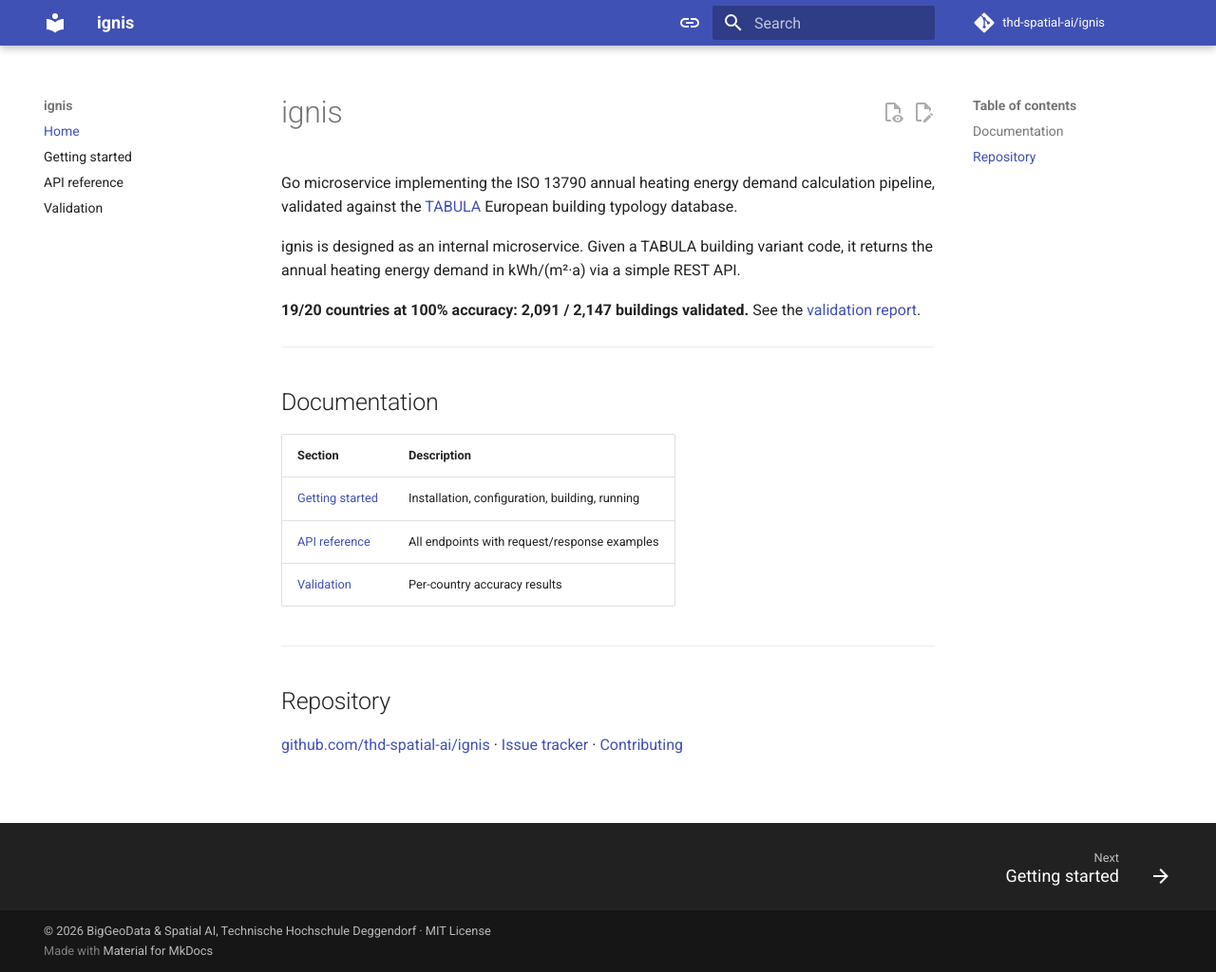
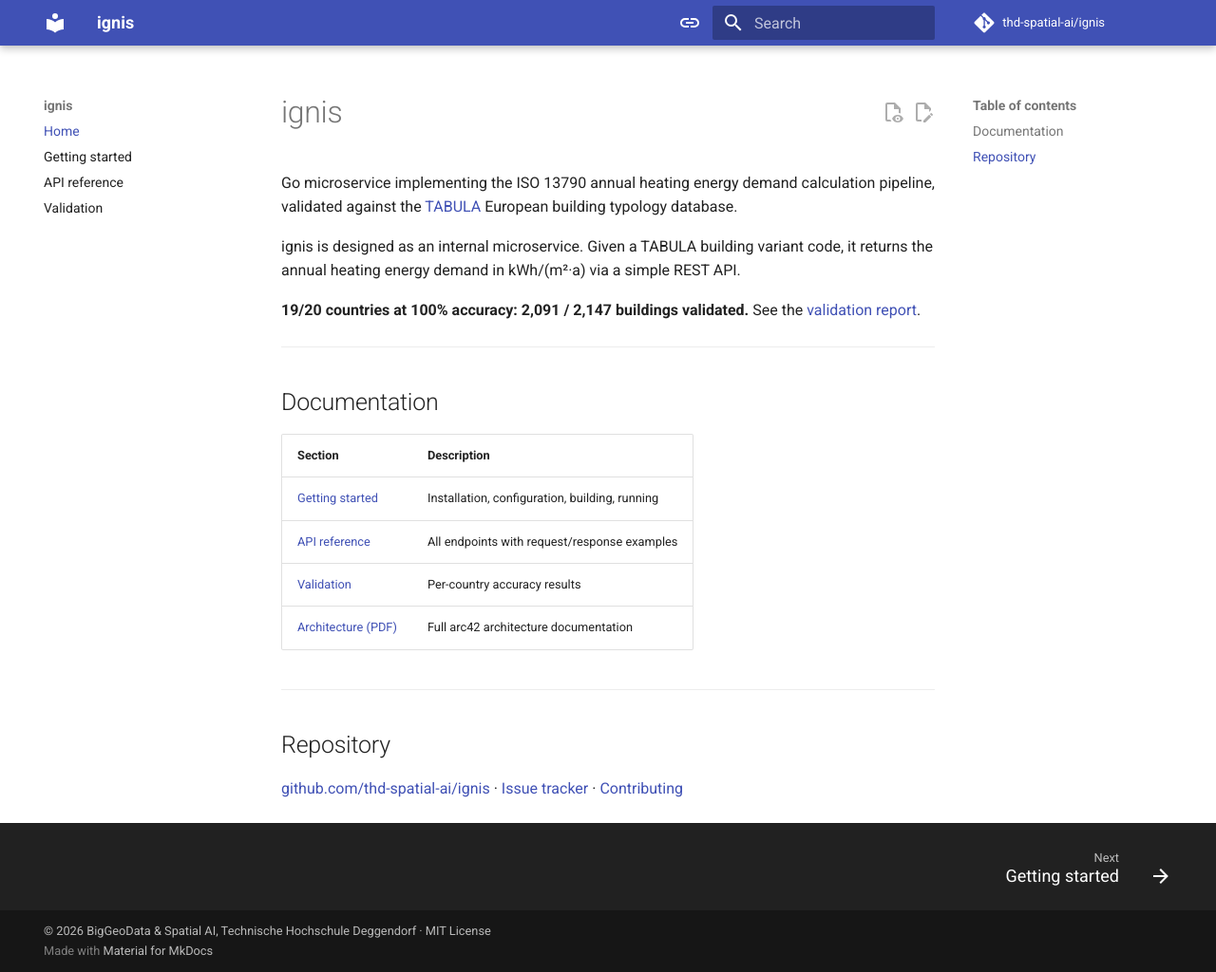
Before and after one commit to THD-Spatial-AI/ignis, an MkDocs documentation site: the page built from docs/index.md, in a window 1280 px wide and 1024 px high. Shown: the whole window at 95% size. Built offline with MkDocs 1.6.1 and Material for MkDocs 9.7.7, drawn with Linux system fonts in a browser that asks for light colours; comment, search, counter and statistics services are not loaded.

Commit message:
chore: auto-compile arc42 PDF and publish alongside MkDocs site
Adds a build-arc42 job that compiles documentation/main.tex inside the
full TeX Live container, then wires the resulting PDF into the same
gh-pages deploy as the MkDocs site (documentation.pdf), replacing
mkdocs gh-deploy with an explicit build + peaceiris/actions-gh-pages
step so both can land in the same publish. Links it from docs/index.md
so it's actually reachable, not just deployed.

```diff
--- a/docs/index.md
+++ b/docs/index.md
@@ -15,6 +15,7 @@ ignis is designed as an internal microservice. Given a TABULA building variant c
 | [Getting started](getting-started.md) | Installation, configuration, building, running |
 | [API reference](api.md) | All endpoints with request/response examples |
 | [Validation](validation.md) | Per-country accuracy results |
+| [Architecture (PDF)](documentation.pdf) | Full arc42 architecture documentation |
 
 ---
 
```
Also changed, not shown: 1 other file.
